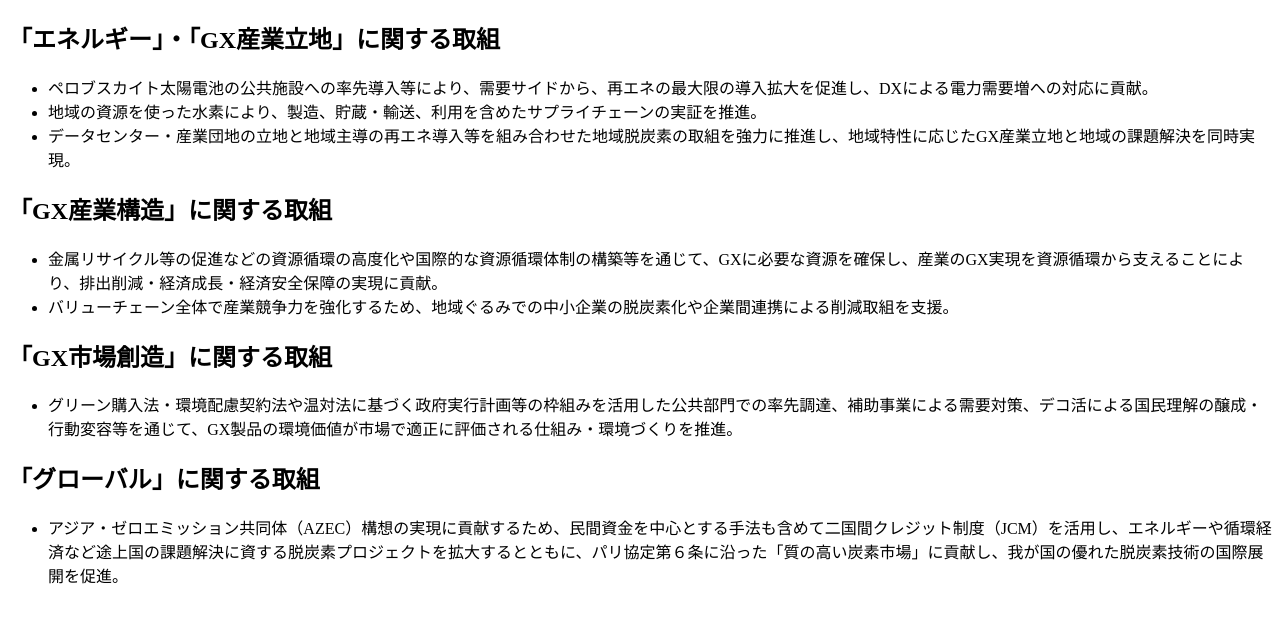
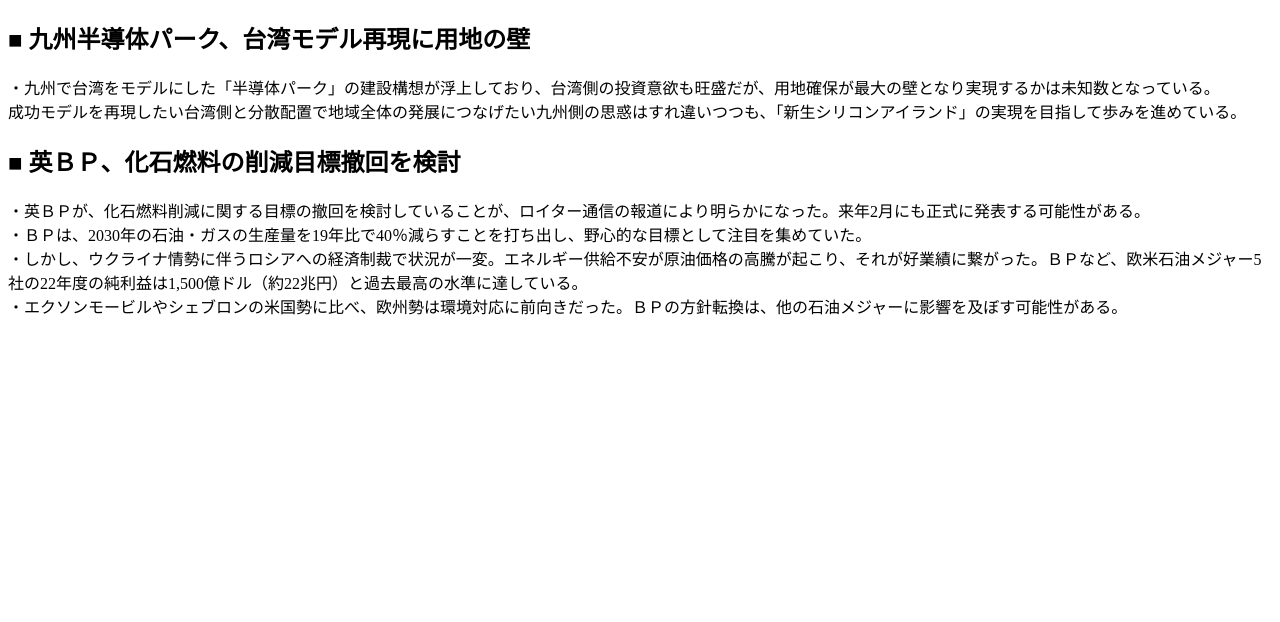
Before and after one commit to NaoyInakaz/ShuninChallenge, a plain HTML site: page index.html in a window 1280 px wide. Drawn offline with Linux system fonts and the light colour scheme.

Commit message:
Update index.html

```diff
--- a/index.html
+++ b/index.html
@@ -3,30 +3,21 @@
 <head>
     <meta charset="UTF-8">
     <meta name="viewport" content="width=device-width, initial-scale=1.0">
-    <title>GXに関する取組</title>
+    <title>ニュース記事</title>
 </head>
 <body>
-    <h2>「エネルギー」・「GX産業立地」に関する取組</h2>
-    <ul>
-        <li>ペロブスカイト太陽電池の公共施設への率先導入等により、需要サイドから、再エネの最大限の導入拡大を促進し、DXによる電力需要増への対応に貢献。</li>
-        <li>地域の資源を使った水素により、製造、貯蔵・輸送、利用を含めたサプライチェーンの実証を推進。</li>
-        <li>データセンター・産業団地の立地と地域主導の再エネ導入等を組み合わせた地域脱炭素の取組を強力に推進し、地域特性に応じたGX産業立地と地域の課題解決を同時実現。</li>
-    </ul>
+    <h2>■ 九州半導体パーク、台湾モデル再現に用地の壁</h2>
+    <p>
+        ・九州で台湾をモデルにした「半導体パーク」の建設構想が浮上しており、台湾側の投資意欲も旺盛だが、用地確保が最大の壁となり実現するかは未知数となっている。<br>
+        成功モデルを再現したい台湾側と分散配置で地域全体の発展につなげたい九州側の思惑はすれ違いつつも、「新生シリコンアイランド」の実現を目指して歩みを進めている。
+    </p>
 
-    <h2>「GX産業構造」に関する取組</h2>
-    <ul>
-        <li>金属リサイクル等の促進などの資源循環の高度化や国際的な資源循環体制の構築等を通じて、GXに必要な資源を確保し、産業のGX実現を資源循環から支えることにより、排出削減・経済成長・経済安全保障の実現に貢献。</li>
-        <li>バリューチェーン全体で産業競争力を強化するため、地域ぐるみでの中小企業の脱炭素化や企業間連携による削減取組を支援。</li>
-    </ul>
-
-    <h2>「GX市場創造」に関する取組</h2>
-    <ul>
-        <li>グリーン購入法・環境配慮契約法や温対法に基づく政府実行計画等の枠組みを活用した公共部門での率先調達、補助事業による需要対策、デコ活による国民理解の醸成・行動変容等を通じて、GX製品の環境価値が市場で適正に評価される仕組み・環境づくりを推進。</li>
-    </ul>
-
-    <h2>「グローバル」に関する取組</h2>
-    <ul>
-        <li>アジア・ゼロエミッション共同体（AZEC）構想の実現に貢献するため、民間資金を中心とする手法も含めて二国間クレジット制度（JCM）を活用し、エネルギーや循環経済など途上国の課題解決に資する脱炭素プロジェクトを拡大するとともに、パリ協定第６条に沿った「質の高い炭素市場」に貢献し、我が国の優れた脱炭素技術の国際展開を促進。</li>
-    </ul>
+    <h2>■ 英ＢＰ、化石燃料の削減目標撤回を検討</h2>
+    <p>
+        ・英ＢＰが、化石燃料削減に関する目標の撤回を検討していることが、ロイター通信の報道により明らかになった。来年2月にも正式に発表する可能性がある。<br>
+        ・ＢＰは、2030年の石油・ガスの生産量を19年比で40％減らすことを打ち出し、野心的な目標として注目を集めていた。<br>
+        ・しかし、ウクライナ情勢に伴うロシアへの経済制裁で状況が一変。エネルギー供給不安が原油価格の高騰が起こり、それが好業績に繋がった。ＢＰなど、欧米石油メジャー5社の22年度の純利益は1,500億ドル（約22兆円）と過去最高の水準に達している。<br>
+        ・エクソンモービルやシェブロンの米国勢に比べ、欧州勢は環境対応に前向きだった。ＢＰの方針転換は、他の石油メジャーに影響を及ぼす可能性がある。
+    </p>
 </body>
 </html>
```
